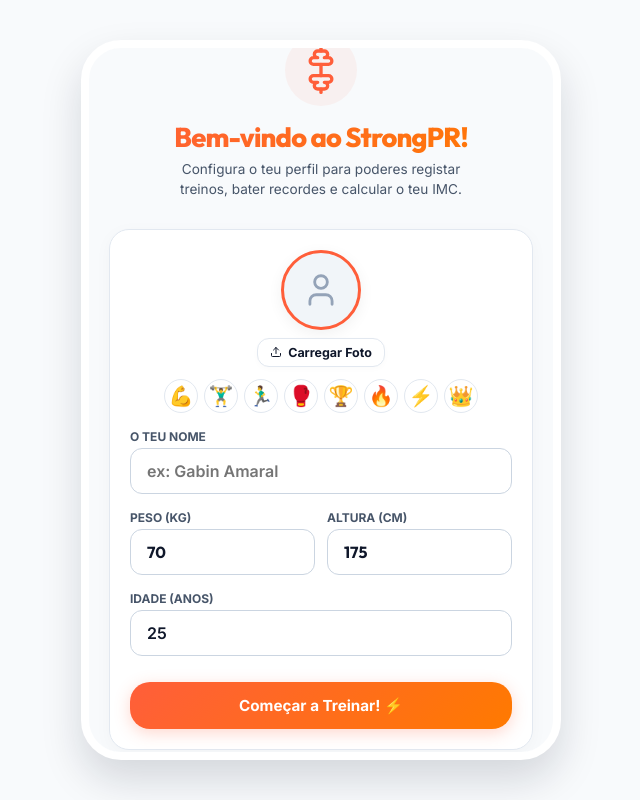
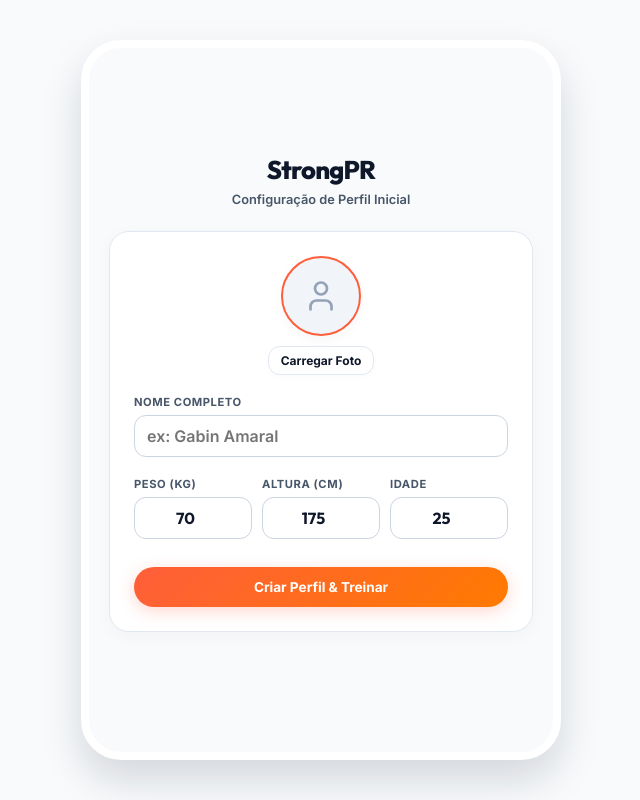
Before and after one commit to Gabusuck/strongPR, a React (Vite) app: page / in a window 1280 px wide. Shown: the whole page, without its empty margins (319-959 px from the left). Built offline with nearby package versions, Linux system fonts and the light colour scheme.

Commit message:
Refactor: Redesign OnboardWizard welcome screen to be extremely sleek and minimalist, combining inputs into a 3-column row, removing all emojis and large icons

```diff
--- a/src/App.tsx
+++ b/src/App.tsx
@@ -410,13 +410,12 @@ const OnboardWizard: React.FC<OnboardWizardProps> = ({ onComplete }) => {
         const rawBase64 = ev.target?.result as string;
 
         const img = new Image();
-        // Prevent Garbage Collection on iOS Safari while decoding large files
         (window as any)._activeOnboardImg = img;
 
         img.onload = () => {
           try {
             const canvas = document.createElement('canvas');
-            const MAX_WIDTH = 120; // 120px is perfect for avatar
+            const MAX_WIDTH = 120;
             const MAX_HEIGHT = 120;
             let width = img.width;
             let height = img.height;
@@ -438,7 +437,7 @@ const OnboardWizard: React.FC<OnboardWizardProps> = ({ onComplete }) => {
             const ctx = canvas.getContext('2d');
             if (ctx) {
               ctx.drawImage(img, 0, 0, width, height);
-              const compressed = canvas.toDataURL('image/jpeg', 0.6); // 0.6 is lightweight and high quality
+              const compressed = canvas.toDataURL('image/jpeg', 0.6);
               setAvatarUrl(compressed);
               setAvatarType('image');
             } else {
@@ -454,7 +453,7 @@ const OnboardWizard: React.FC<OnboardWizardProps> = ({ onComplete }) => {
         };
 
         img.onerror = (err) => {
-          console.error('Image load error in onboarding, falling back to raw base64', err);
+          console.error('Image load error in onboarding', err);
           setAvatarUrl(rawBase64);
           setAvatarType('image');
           delete (window as any)._activeOnboardImg;
@@ -483,28 +482,26 @@ const OnboardWizard: React.FC<OnboardWizardProps> = ({ onComplete }) => {
   };
 
   return (
-    <div style={{ display: 'flex', flexDirection: 'column', gap: '22px', minHeight: '100%', justifyContent: 'center', padding: '10px 0' }}>
-      <div style={{ textAlign: 'center', marginBottom: '8px' }}>
-        <div style={{ display: 'inline-flex', padding: '16px', borderRadius: '50%', backgroundColor: 'rgba(255, 94, 58, 0.06)', color: 'var(--accent-color)', marginBottom: '14px' }}>
-          <Dumbbell size={40} style={{ transform: 'rotate(-45deg)' }} />
-        </div>
-        <h2 style={{ fontSize: '1.7rem', fontWeight: 900, fontFamily: 'var(--font-display)', background: 'var(--accent-gradient)', WebkitBackgroundClip: 'text', WebkitTextFillColor: 'transparent', letterSpacing: '-0.03em' }}>
-          Bem-vindo ao StrongPR!
+    <div style={{ display: 'flex', flexDirection: 'column', gap: '20px', minHeight: '100%', justifyContent: 'center', padding: '20px 0' }}>
+      <div style={{ textAlign: 'center', marginBottom: '4px' }}>
+        <h2 style={{ fontSize: '1.6rem', fontWeight: 900, fontFamily: 'var(--font-display)', color: 'var(--text-primary)', letterSpacing: '-0.03em' }}>
+          StrongPR
         </h2>
-        <p style={{ color: 'var(--text-secondary)', fontSize: '0.85rem', marginTop: '6px', maxWidth: '300px', margin: '6px auto 0 auto', lineHeight: '1.4' }}>
-          Configura o teu perfil para poderes registar treinos, bater recordes e calcular o teu IMC.
+        <p style={{ color: 'var(--text-secondary)', fontSize: '0.8rem', marginTop: '6px', fontWeight: 600 }}>
+          Configuração de Perfil Inicial
         </p>
       </div>
 
-      <form onSubmit={handleSubmit} style={{ display: 'flex', flexDirection: 'column', gap: '16px' }} className="glass-card">
-
-        {/* Avatar Pick */}
-        <div style={{ display: 'flex', flexDirection: 'column', alignItems: 'center', gap: '8px' }}>
-          <div style={{ width: '80px', height: '80px', borderRadius: '50%', border: '3px solid var(--accent-color)', overflow: 'hidden', display: 'flex', alignItems: 'center', justifyContent: 'center', background: 'var(--bg-secondary)', fontSize: '38px', boxShadow: '0 4px 15px rgba(0,0,0,0.06)' }}>
+      <form onSubmit={handleSubmit} style={{ display: 'flex', flexDirection: 'column', gap: '20px', padding: '24px' }} className="glass-card">
+        <div style={{ display: 'flex', flexDirection: 'column', alignItems: 'center', gap: '10px' }}>
+          <div
+            onClick={() => fileInputRef.current?.click()}
+            style={{ width: '80px', height: '80px', borderRadius: '50%', border: '2px solid var(--accent-color)', overflow: 'hidden', display: 'flex', alignItems: 'center', justifyContent: 'center', background: 'var(--bg-secondary)', cursor: 'pointer', boxShadow: '0 4px 12px rgba(0,0,0,0.04)', transition: 'all var(--transition-fast)' }}
+          >
             {avatarType === 'image' ? (
               <img src={avatarUrl} alt="Avatar" style={{ width: '100%', height: '100%', objectFit: 'cover' }} />
             ) : (
-              <svg viewBox="0 0 24 24" fill="none" stroke="currentColor" strokeWidth="1.8" strokeLinecap="round" strokeLinejoin="round" style={{ width: '100%', height: '100%', padding: '18px', color: 'var(--text-muted)' }}>
+              <svg viewBox="0 0 24 24" fill="none" stroke="currentColor" strokeWidth="1.8" strokeLinecap="round" strokeLinejoin="round" style={{ width: '100%', height: '100%', padding: '20px', color: 'var(--text-muted)' }}>
                 <path d="M19 21v-2a4 4 0 0 0-4-4H9a4 4 0 0 0-4 4v2" />
                 <circle cx="12" cy="7" r="4" />
               </svg>
@@ -512,121 +509,36 @@ const OnboardWizard: React.FC<OnboardWizardProps> = ({ onComplete }) => {
           </div>
 
           <div style={{ display: 'flex', gap: '8px' }}>
-            <button
-              type="button"
-              className="btn btn-secondary btn-small"
-              onClick={() => fileInputRef.current?.click()}
-              style={{ display: 'flex', alignItems: 'center', gap: '6px', padding: '6px 12px', fontSize: '0.78rem' }}
-            >
-              <Upload size={12} /> Carregar Foto
-            </button>
+            <button type="button" className="btn btn-secondary btn-small" onClick={() => fileInputRef.current?.click()} style={{ padding: '6px 12px', fontSize: '0.75rem', fontWeight: 700 }}>Carregar Foto</button>
             {avatarType === 'image' && (
-              <button
-                type="button"
-                className="btn btn-secondary btn-small"
-                onClick={() => {
-                  setAvatarUrl('');
-                  setAvatarType('silhouette');
-                }}
-                style={{ display: 'flex', alignItems: 'center', gap: '6px', padding: '6px 12px', fontSize: '0.78rem', color: 'var(--danger)', borderColor: 'rgba(239, 68, 68, 0.2)' }}
-              >
-                Remover
-              </button>
+              <button type="button" className="btn btn-secondary btn-small" onClick={() => { setAvatarUrl(''); setAvatarType('silhouette'); }} style={{ padding: '6px 12px', fontSize: '0.75rem', fontWeight: 700, color: 'var(--danger)', borderColor: 'rgba(239, 68, 68, 0.2)' }}>Remover</button>
             )}
           </div>
-          <input
-            type="file"
-            ref={fileInputRef}
-            accept="image/*"
-            onChange={handlePhotoUpload}
-            style={{ display: 'none' }}
-          />
+          <input type="file" ref={fileInputRef} accept="image/*" onChange={handlePhotoUpload} style={{ display: 'none' }} />
+        </div>
 
-          <div style={{ display: 'flex', flexWrap: 'wrap', gap: '6px', justifyContent: 'center', marginTop: '4px' }}>
-            {['💪', '🏋️‍♂️', '🏃‍♂️', '🥊', '🏆', '🔥', '⚡', '👑'].map(emoji => (
-              <button
-                key={emoji}
-                type="button"
-                onClick={() => {
-                  setAvatarUrl(emoji);
-                  setAvatarType('emoji');
-                }}
-                style={{
-                  fontSize: '1.25rem',
-                  width: '34px',
-                  height: '34px',
-                  borderRadius: '50%',
-                  border: avatarType === 'emoji' && avatarUrl === emoji ? '2px solid var(--accent-color)' : '1px solid var(--border-color)',
-                  background: '#ffffff',
-                  cursor: 'pointer',
-                  display: 'flex',
-                  alignItems: 'center',
-                  justifyContent: 'center'
-                }}
-              >
-                {emoji}
-              </button>
-            ))}
+        <div style={{ display: 'flex', flexDirection: 'column', gap: '6px' }}>
+          <label style={{ fontSize: '0.7rem', color: 'var(--text-secondary)', fontWeight: 800, textTransform: 'uppercase', letterSpacing: '0.05em' }}>Nome Completo</label>
+          <input type="text" required placeholder="ex: Gabin Amaral" className="form-input" value={name} onChange={(e) => setName(e.target.value)} style={{ fontWeight: 600, padding: '10px 12px' }} />
+        </div>
+
+        <div style={{ display: 'flex', gap: '10px' }}>
+          <div style={{ flex: 1, display: 'flex', flexDirection: 'column', gap: '6px' }}>
+            <label style={{ fontSize: '0.7rem', color: 'var(--text-secondary)', fontWeight: 800, textTransform: 'uppercase', letterSpacing: '0.05em' }}>Peso (kg)</label>
+            <input type="number" step="0.1" required className="form-input" value={weight} onChange={(e) => setWeight(e.target.value)} style={{ fontWeight: 700, fontFamily: 'var(--font-display)', padding: '10px 8px', textAlign: 'center' }} />
+          </div>
+          <div style={{ flex: 1, display: 'flex', flexDirection: 'column', gap: '6px' }}>
+            <label style={{ fontSize: '0.7rem', color: 'var(--text-secondary)', fontWeight: 800, textTransform: 'uppercase', letterSpacing: '0.05em' }}>Altura (cm)</label>
+            <input type="number" required className="form-input" value={height} onChange={(e) => setHeight(e.target.value)} style={{ fontWeight: 700, fontFamily: 'var(--font-display)', padding: '10px 8px', textAlign: 'center' }} />
+          </div>
+          <div style={{ flex: 1, display: 'flex', flexDirection: 'column', gap: '6px' }}>
+            <label style={{ fontSize: '0.7rem', color: 'var(--text-secondary)', fontWeight: 800, textTransform: 'uppercase', letterSpacing: '0.05em' }}>Idade</label>
+            <input type="number" required className="form-input" value={age} onChange={(e) => setAge(e.target.value)} style={{ fontWeight: 700, fontFamily: 'var(--font-display)', padding: '10px 8px', textAlign: 'center' }} />
           </div>
         </div>
 
-        {/* Name */}
-        <div style={{ display: 'flex', flexDirection: 'column', gap: '4px' }}>
-          <label style={{ fontSize: '0.75rem', color: 'var(--text-secondary)', fontWeight: 700, textTransform: 'uppercase' }}>O teu Nome</label>
-          <input
-            type="text"
-            required
-            placeholder="ex: Gabin Amaral"
-            className="form-input"
-            value={name}
-            onChange={(e) => setName(e.target.value)}
-            style={{ fontWeight: 600 }}
-          />
-        </div>
-
-        {/* Weight & Height */}
-        <div style={{ display: 'flex', gap: '12px' }}>
-          <div style={{ flex: 1, display: 'flex', flexDirection: 'column', gap: '4px' }}>
-            <label style={{ fontSize: '0.75rem', color: 'var(--text-secondary)', fontWeight: 700, textTransform: 'uppercase' }}>Peso (kg)</label>
-            <input
-              type="number"
-              step="0.1"
-              required
-              className="form-input"
-              value={weight}
-              onChange={(e) => setWeight(e.target.value)}
-              style={{ fontWeight: 700, fontFamily: 'var(--font-display)' }}
-            />
-          </div>
-
-          <div style={{ flex: 1, display: 'flex', flexDirection: 'column', gap: '4px' }}>
-            <label style={{ fontSize: '0.75rem', color: 'var(--text-secondary)', fontWeight: 700, textTransform: 'uppercase' }}>Altura (cm)</label>
-            <input
-              type="number"
-              required
-              className="form-input"
-              value={height}
-              onChange={(e) => setHeight(e.target.value)}
-              style={{ fontWeight: 700, fontFamily: 'var(--font-display)' }}
-            />
-          </div>
-        </div>
-
-        {/* Age */}
-        <div style={{ display: 'flex', flexDirection: 'column', gap: '4px' }}>
-          <label style={{ fontSize: '0.75rem', color: 'var(--text-secondary)', fontWeight: 700, textTransform: 'uppercase' }}>Idade (Anos)</label>
-          <input
-            type="number"
-            required
-            className="form-input"
-            value={age}
-            onChange={(e) => setAge(e.target.value)}
-            style={{ fontWeight: 600 }}
-          />
-        </div>
-
-        <button type="submit" className="btn btn-primary" style={{ marginTop: '10px', padding: '14px', width: '100%' }}>
-          Começar a Treinar! ⚡
+        <button type="submit" className="btn btn-primary" style={{ marginTop: '8px', padding: '12px 14px', width: '100%', fontWeight: 800, fontSize: '0.85rem' }}>
+          Criar Perfil & Treinar
         </button>
       </form>
     </div>
```
